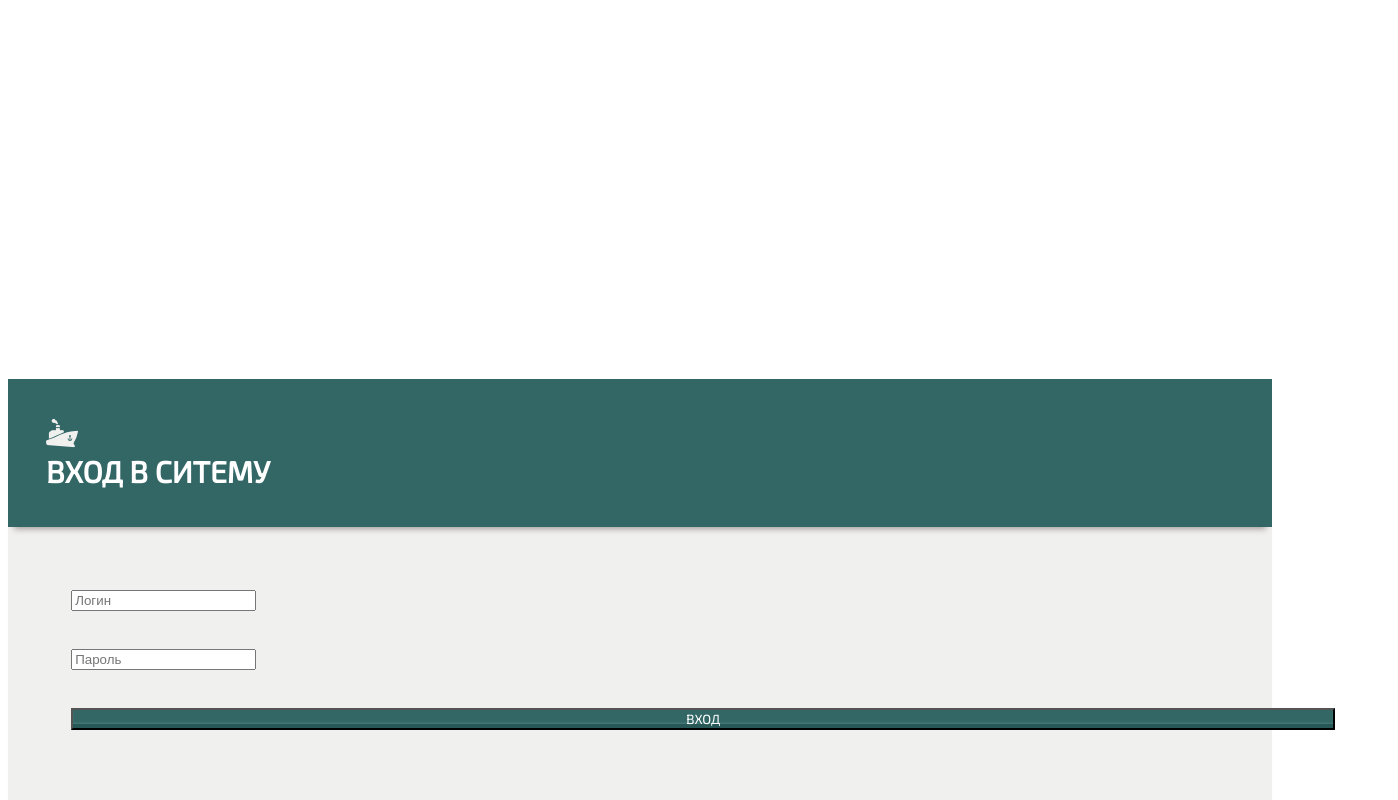
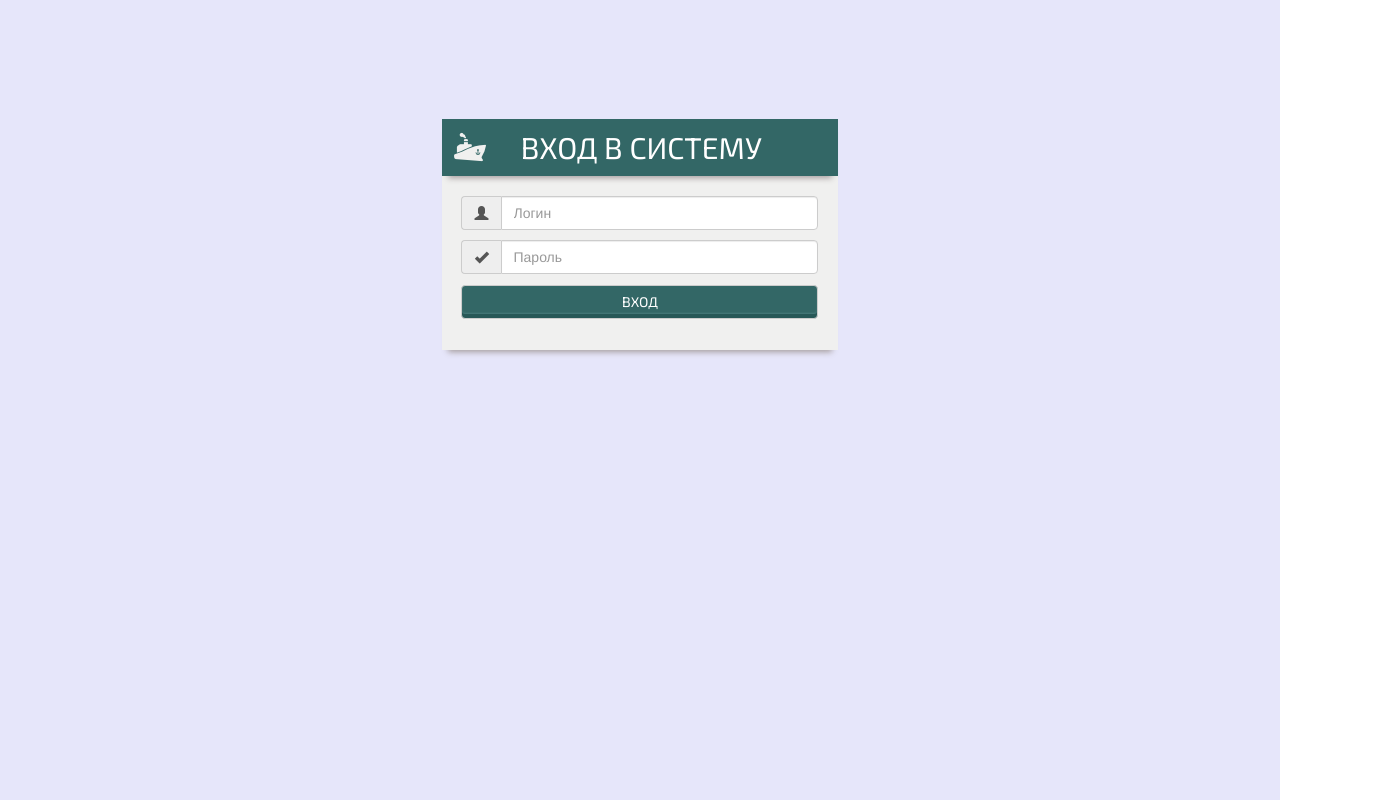
Before and after one commit to tumadash/startup, an Angular app: page / in a window 1280 px wide. Shown: the top 800 px of the page, 1398 px wide, since content can reach past the window. Built offline with nearby package versions, Linux system fonts and the light colour scheme.

Commit message:
Startup-frontend 2. Bootstrap. Пофикшено.

```diff
--- a/src/app/app.component.html
+++ b/src/app/app.component.html
@@ -1,2 +1 @@
-<link href="https://maxcdn.bootstrapcdn.com/bootstrap/3.3.6/css/bootstrap.min.css" rel="stylesheet" integrity="sha384-1q8mTJOASx8j1Au+a5WDVnPi2lkFfwwEAa8hDDdjZlpLegxhjVME1fgjWPGmkzs7" crossorigin="anonymous">
 <app-login></app-login>
--- a/src/app/login/login.html
+++ b/src/app/login/login.html
@@ -8,7 +8,7 @@
             <img src="assets\img\ocean-transportation.png">
           </div>
           <div class="col-md-10 col-sm-10 col-xs-10">
-            <h1 class="color_white">Вход в ситему</h1>
+            <h1 class="color_white">Вход в систему</h1>
           </div>
         </div>
       </div>
--- a/src/styles.css
+++ b/src/styles.css
@@ -1,4 +1,6 @@
 /* You can add global styles to this file, and also import other style files */
+@import "../node_modules/font-awesome/css/font-awesome.css";
+@import "../node_modules/bootstrap/dist/css/bootstrap.min.css";
 html,
 body {
     height: 100%;
```
Also changed, not shown: .angular-cli.json.
